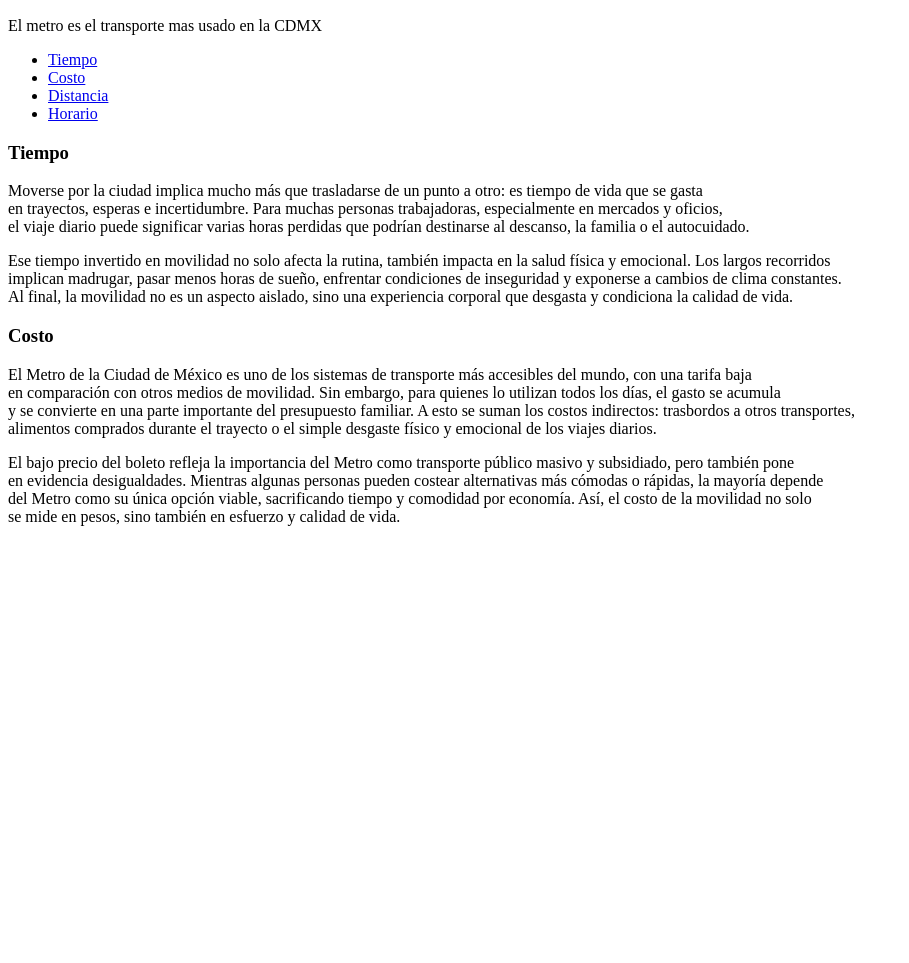
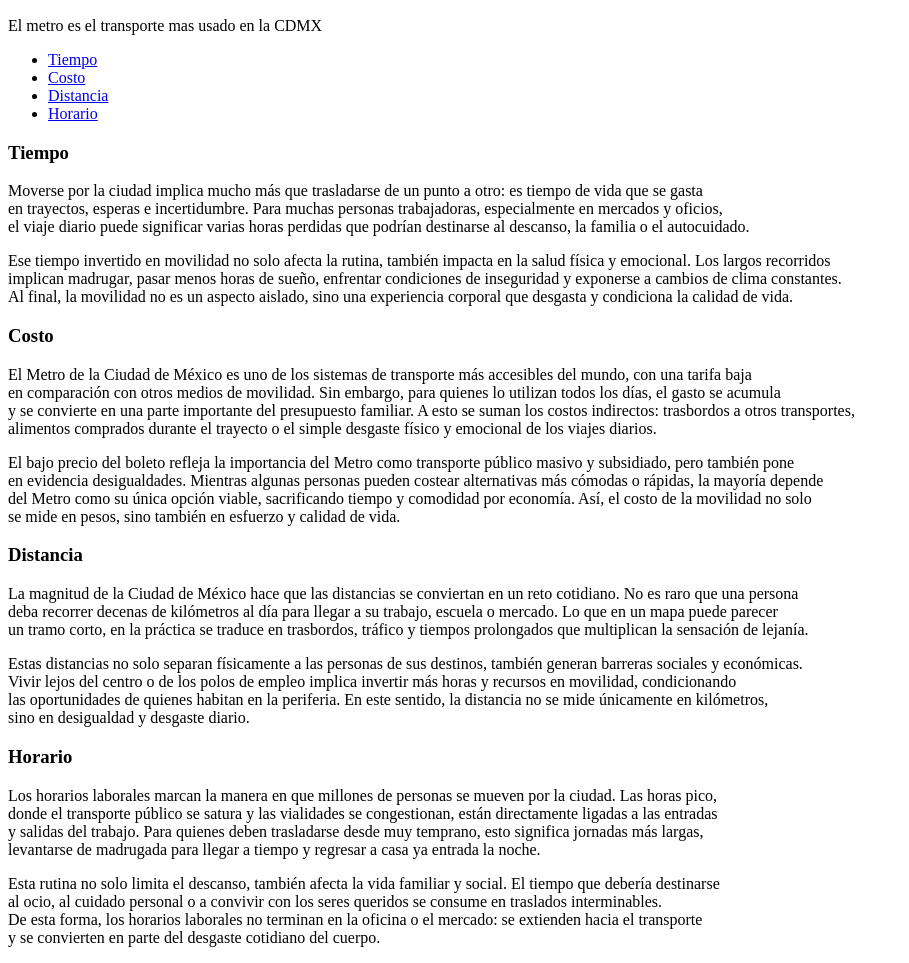
Before and after one commit to rtrevino72/movilidad-cdmx, a plain HTML site: page index.html in a window 1280 px wide. Shown: the part 110-1073 px from the top of the page, without its empty margins (0-909 px from the left). Before the commit the page ends 800 px from the top, so only its background shows below. Drawn offline with Linux system fonts and the light colour scheme.

Commit message:
ARTICULOS

```diff
--- a/index.html
+++ b/index.html
@@ -38,6 +38,16 @@
                 <p>El Metro de la Ciudad de México es uno de los sistemas de transporte más accesibles del mundo, con una tarifa baja <br>en comparación con otros medios de movilidad. Sin embargo, para quienes lo utilizan todos los días, el gasto se acumula <br>y se convierte en una parte importante del presupuesto familiar. A esto se suman los costos indirectos: trasbordos a otros transportes, <br>alimentos comprados durante el trayecto o el simple desgaste físico y emocional de los viajes diarios.</p>
                 <p>El bajo precio del boleto refleja la importancia del Metro como transporte público masivo y subsidiado, pero también pone <br>en evidencia desigualdades. Mientras algunas personas pueden costear alternativas más cómodas o rápidas, la mayoría depende <br>del Metro como su única opción viable, sacrificando tiempo y comodidad por economía. Así, el costo de la movilidad no solo <br>se mide en pesos, sino también en esfuerzo y calidad de vida.</p>
             </article>
+            <article>
+                <h3>Distancia</h3>
+                <p>La magnitud de la Ciudad de México hace que las distancias se conviertan en un reto cotidiano. No es raro que una persona <br>deba recorrer decenas de kilómetros al día para llegar a su trabajo, escuela o mercado. Lo que en un mapa puede parecer <br>un tramo corto, en la práctica se traduce en trasbordos, tráfico y tiempos prolongados que multiplican la sensación de lejanía.</p>
+                <p>Estas distancias no solo separan físicamente a las personas de sus destinos, también generan barreras sociales y económicas. <br>Vivir lejos del centro o de los polos de empleo implica invertir más horas y recursos en movilidad, condicionando <br>las oportunidades de quienes habitan en la periferia. En este sentido, la distancia no se mide únicamente en kilómetros, <br>sino en desigualdad y desgaste diario.</p>
+            </article>
+            <article>
+                <h3>Horario</h3>
+                <p>Los horarios laborales marcan la manera en que millones de personas se mueven por la ciudad. Las horas pico, <br>donde el transporte público se satura y las vialidades se congestionan, están directamente ligadas a las entradas <br>y salidas del trabajo. Para quienes deben trasladarse desde muy temprano, esto significa jornadas más largas,<br> levantarse de madrugada para llegar a tiempo y regresar a casa ya entrada la noche.</p>
+                <p>Esta rutina no solo limita el descanso, también afecta la vida familiar y social. El tiempo que debería destinarse <br>al ocio, al cuidado personal o a convivir con los seres queridos se consume en traslados interminables. <br>De esta forma, los horarios laborales no terminan en la oficina o el mercado: se extienden hacia el transporte <br>y se convierten en parte del desgaste cotidiano del cuerpo.</p>
+            </article>
         </section>
     </main>
 </body>
```
